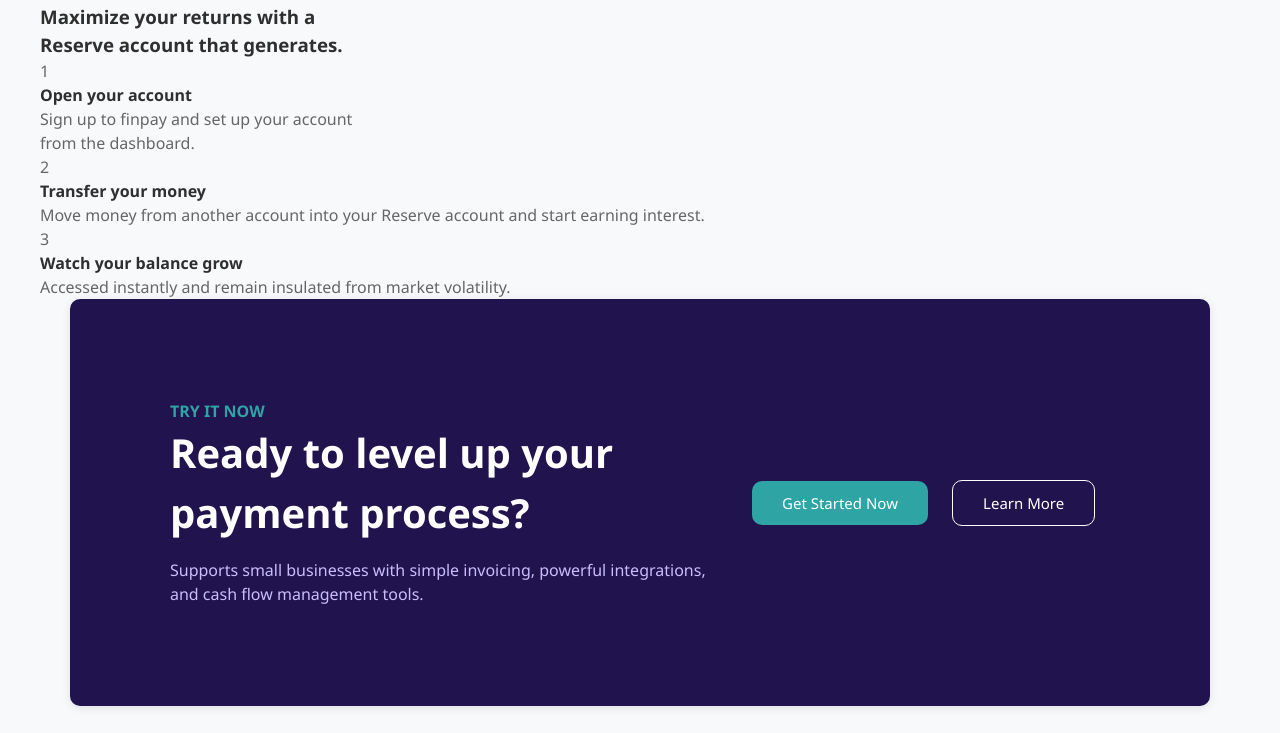
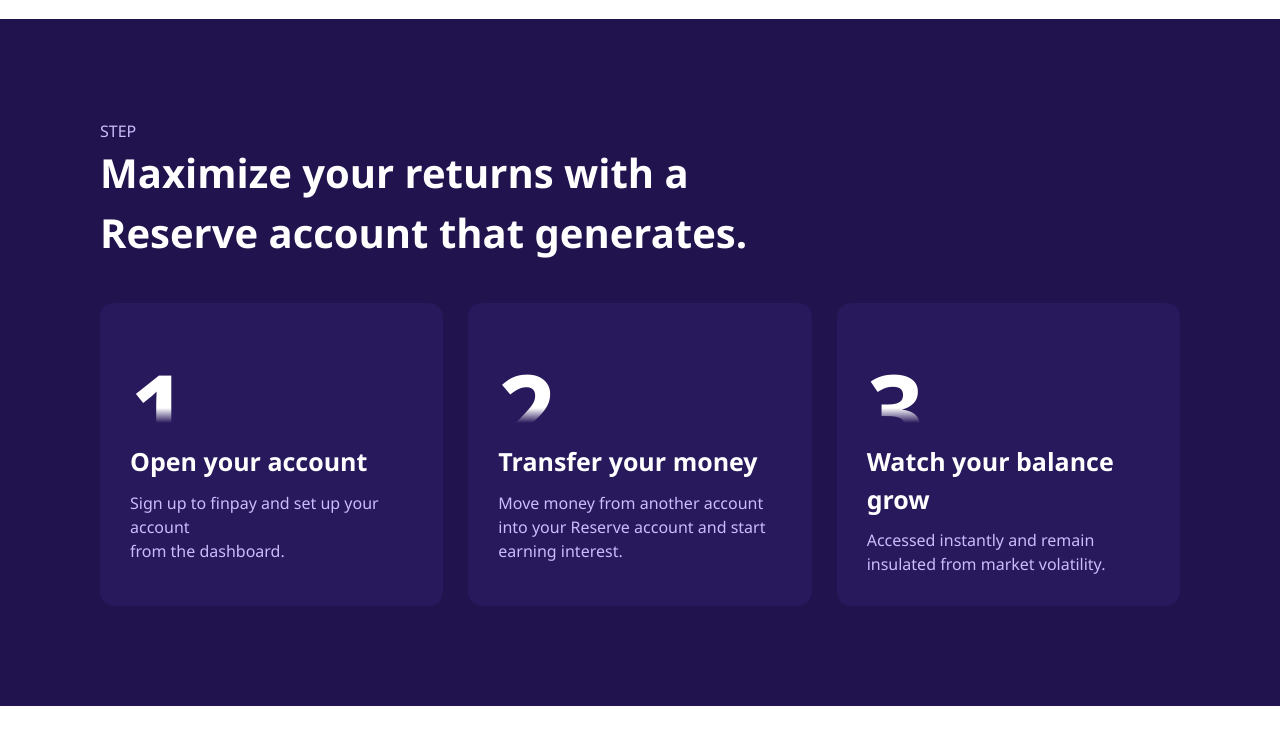
Before and after one commit to mateoAlonso06/FinPay-Landing-Page, a plain HTML site: page index.html in a window 1280 px wide. Shown: the part 1235-1968 px from the top of the page. Drawn offline with Linux system fonts and the light colour scheme.

Commit message:
Añade seccion

```diff
--- a/index.html
+++ b/index.html
@@ -90,19 +90,19 @@
             <h3>Maximize your returns with a<br>Reserve account that generates.</h3>
             <div class="step-instructions-steps">
                 <div class="step-instructions-step">
-                    <div class="step-instructions-step-number">1</div>
+                    <span class="step-instructions-step-number">1</span>
                     <h4 class="step-instructions-step-title">Open your account</h4>
                     <p class="step-instructions-step-description">Sign up to finpay and set up your account<br>from the
                         dashboard.</p>
                 </div>
                 <div class="step-instructions-step">
-                    <div class="step-instructions-step-number">2</div>
+                    <span class="step-instructions-step-number">2</span>
                     <h4 class="step-instructions-step-title">Transfer your money</h4>
                     <p class="step-instructions-step-description">Move money from another account into your Reserve
                         account and start earning interest.</p>
                 </div>
                 <div class="step-instructions-step">
-                    <div class="step-instructions-step-number">3</div>
+                    <span class="step-instructions-step-number">3</span>
                     <h4 class="step-instructions-step-title">Watch your balance grow</h4>
                     <p class="step-instructions-step-description">Accessed instantly and remain insulated from market
                         volatility.</p>
--- a/style.css
+++ b/style.css
@@ -24,7 +24,7 @@ html {
 /* 2. Fuente y colores base */
 body {
     font-family: 'Segoe UI', Arial, sans-serif;
-    background: #f8f9fa;
+    background-color: white;
     color: var(--normal-text-color);
     line-height: 1.5;
     font-size: 1.6rem;
@@ -183,7 +183,6 @@ header h1 {
 
 main {
     width: 100%;
-    max-width: 1200px;
     margin: 0 auto;
 }
 
@@ -304,10 +303,112 @@ section {
     margin: 1rem;
 }
 
+.step-instructions {
+    display: flex;
+    flex-direction: column;
+    background-color: #21134E;
+    margin: 5rem 0;
+    color: #cbbcfb;
+    padding: 10rem;
+}
+
+.step-instructions h3{
+    font-size: 4rem;
+    font-weight: 600;
+}
+
+.step-instructions
+h3,
+h4 {
+    color: var(--color-secondary);
+}
+
+.step-instructions-steps {
+    display: flex;
+    justify-content: space-between;
+    margin-top: 4rem;
+    gap: 2.5rem;
+}
+
+.step-instructions-step {
+    flex: 1;
+    background-color: #28185c;
+    padding: 3rem;
+    border-radius: 14px;
+}
+
+.step-instructions-step-number {
+    font-size: 10rem;      /* Más grande que el título */
+    font-weight: bold;
+    background: linear-gradient(to bottom, #fff 50%, transparent 60%, transparent 100%);
+    -webkit-background-clip: text;
+    -webkit-text-fill-color: transparent;
+    background-clip: text;
+    color: transparent;
+    margin-bottom: -4rem;
+    display: block;
+    text-align: left;
+}
+
+.step-instructions-step h4{
+    font-size: 2.5rem;
+    margin-top: -2rem;
+    margin-bottom: 1rem;
+}
+
+.cta {
+    width: 95%;
+    margin: 5rem auto;
+    background-color: #21134E;
+    padding: 10rem;
+    border-radius: 10px;
+    box-shadow: 0 2px 10px rgba(0, 0, 0, 0.1);
+    display: flex;
+    align-items: center;
+    justify-content: center;
+    gap: 2rem;
+}
+
+.cta__content {
+    flex: 6;
+}
+
+.cta__actions {
+    flex: 4;
+}
+
+.cta__label {
+    color: var(--color-primary);
+    text-transform: uppercase;
+    font-weight: bold;
+}
+
+.cta__description {
+    margin-top: 1.5rem;
+    color: #cbbcfb;
+}
+
+.cta h3 {
+    color: white;
+    font-size: 4rem;
+    font-weight: 600;
+}
+
+.btn-cta {
+    background-color: inherit;
+    color: white;
+    border: 0.5px solid white;
+}
+
+.cta__actions .btn {
+    flex: 1;
+    margin: 0 1rem;
+}
+
 /* FOOTER */
 .footer {
     width: 80%;
-    margin: 1rem auto;
+    margin: 2.5rem auto;
     display: flex;
     flex-direction: column;
     align-items: center;      /* Centra los hijos horizontalmente */
@@ -347,6 +448,8 @@ section {
 }
 
 .footer__column h4 {
+    font-size: 2.4rem;
+    color: black;
     margin-bottom: 1rem; /* Espacio entre el título y la lista */
     text-align: left;
     width: 100%;
@@ -393,52 +496,3 @@ section {
     justify-content: center;
     gap: 2rem;
 }
-
-.cta {
-    width: 95%;
-    margin: 0 auto;
-    background-color: #21134E;
-    padding: 10rem;
-    border-radius: 10px;
-    box-shadow: 0 2px 10px rgba(0, 0, 0, 0.1);
-    display: flex;
-    align-items: center;
-    justify-content: center;
-    gap: 2rem;
-}
-
-.cta__content {
-    flex: 6;
-}
-
-.cta__actions {
-    flex: 4;
-}
-
-.cta__label {
-    color: var(--color-primary);
-    text-transform: uppercase;
-    font-weight: bold;
-}
-
-.cta__description {
-    margin-top: 1.5rem;
-    color: #cbbcfb;
-}
-
-.cta h3 {
-    color: white;
-    font-size: 4rem;
-    font-weight: 600;
-}
-
-.btn-cta {
-    background-color: inherit;
-    color: white;
-    border: 0.5px solid white;
-}
-
-.cta__actions .btn {
-    flex: 1;
-    margin: 0 1rem;
-}
```
Also changed, not shown: img/background.avif (added).
